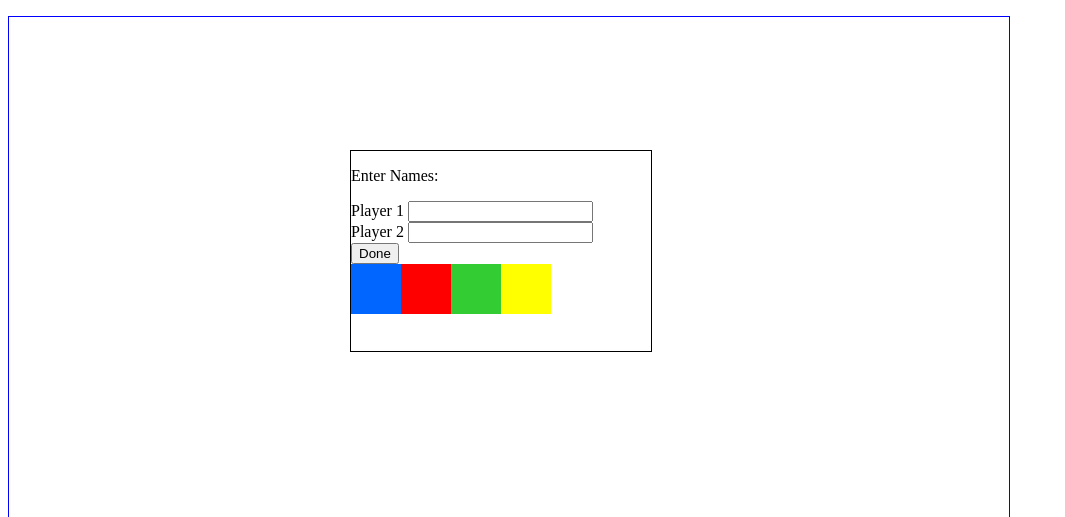
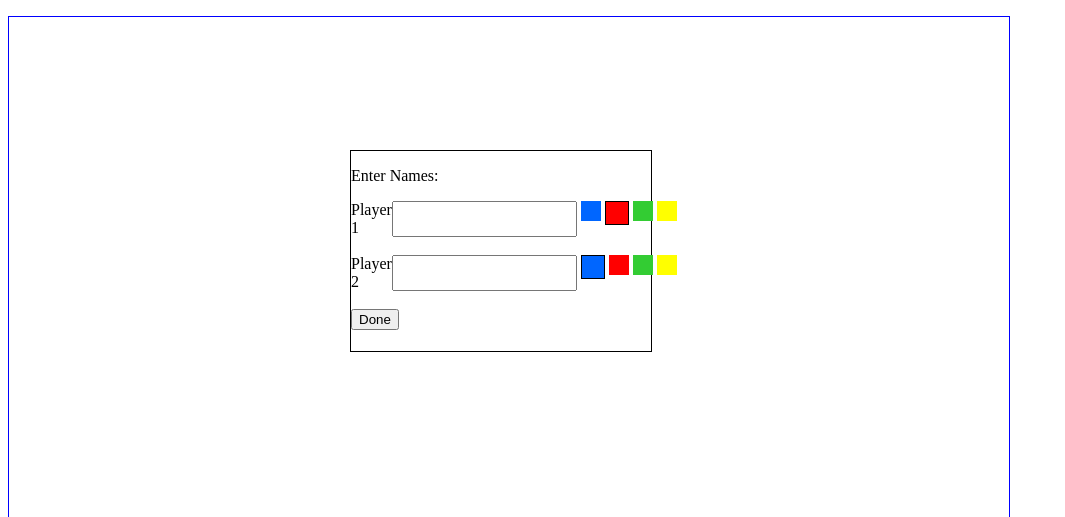
Before and after one commit to JanSchering/tronClassic-from-scratch, a plain HTML site: page dist/canvas.html in a window 1280 px wide. Shown: the top 517 px of the page, without its empty margins (0-1065 px from the left). Drawn offline with Linux system fonts and the light colour scheme.

Commit message:
colorPicker

```diff
--- a/src/css/canvas.css
+++ b/src/css/canvas.css
@@ -3,16 +3,27 @@
   position: fixed;
 }
 
+.player {
+  display: flex;
+}
+
 .colorPicker {
-  width: 200px;
-  height: 200px;
+  width: 100px;
+  height: 25px;
   display: flex;
   flex-direction: row;
 }
 
 .pickerChoice {
-  height: 50px;
-  width: 50px;
+  height: 20px;
+  width: 20px;
+  margin-left: 4px;
+}
+
+.picked {
+  height: 22px;
+  width: 22px;
+  border: 1px solid black;
 }
 
 /* The Colors for the different choices in the ColorPicker */
--- a/src/js/init.js
+++ b/src/js/init.js
@@ -1,34 +1,42 @@
-import { SETUP, RED, COLORPICKER } from "./literals.js";
-import { createPlayers } from "./players.js";
+import { SETUP, RED } from "./literals.js";
+import { createColorPicker } from "./utils.js";
+import { colorPickerListener } from "./listeners.js";
 
 export async function init() {
   const responses = new Promise((resolve, reject) => {
-    // GET CANVAS AND INITIALIZE
-    const canvas = document.getElementById("testCanvas");
-    this.ctx = canvas.getContext("2d");
-    this.ctx.fillStyle = RED;
-
     // CREATE INITIAL FORM
     const tmpContainer = document.createElement("div");
     tmpContainer.innerHTML = SETUP;
-    const target = tmpContainer.childNodes[0];
-    tmpContainer.innerHTML = COLORPICKER;
-    const colorPickerNode = tmpContainer.childNodes[0];
-    target.appendChild(colorPickerNode);
+    const form = tmpContainer.childNodes[0];
 
-    // APPEND INITIAL FORM TO DOM AND WAIT FOR PLAYER TO HIT ENTER
-    document.querySelector("body").appendChild(target);
+    // APPEND INITIAL FORM TO DOM
+    document.querySelector("body").appendChild(form);
+
+    // Inititalize the ColorPickerListener
+    const pickerListener = colorPickerListener();
+
+    // Set up a ColorPicker for each player
+    const picker1 = createColorPicker("picker1", "red");
+    pickerListener.bind(this.player1)(picker1);
+    document.getElementById("p1Setup").appendChild(picker1);
+    const picker2 = createColorPicker("picker2", "blue");
+    pickerListener.bind(this.player2)(picker2);
+    document.getElementById("p2Setup").appendChild(picker2);
+
+    // Attach Listener to the submit button
     document.getElementById("submit").addEventListener("click", () => {
+      // GET CANVAS AND INITIALIZE
+      const canvas = document.getElementById("testCanvas");
+      this.ctx = canvas.getContext("2d");
+      this.ctx.fillStyle = RED;
+
       //CREATE PLAYERS
-      const names = [];
-      names.push(document.getElementById("name_1").value);
-      names.push(document.getElementById("name_2").value);
-      const players = createPlayers(names);
-      this.player1 = players[0];
+      this.player1.name = document.getElementById("name_1").value;
+      this.player2.name = document.getElementById("name_2").value;
       document.getElementById("player1").textContent = this.player1.name;
-      this.player2 = players[1];
       document.getElementById("player2").textContent = this.player2.name;
-      target.parentNode.removeChild(target);
+      console.log(this.player1.color);
+      form.parentNode.removeChild(form);
       this.ctx.fillRect(this.player1.x_pos, this.player1.y_pos, 5, 5);
       this.ctx.fillRect(this.player2.x_pos, this.player2.y_pos, 5, 5);
       resolve(this.ctx);
--- a/src/js/listeners.js
+++ b/src/js/listeners.js
@@ -41,3 +41,19 @@ export async function addKeydownListener() {
     this.intervalID = setInterval(boundHandler, 33);
   });
 }
+
+export const colorPickerListener = function () {
+  return function (pickerNode) {
+    const pickerChoices = pickerNode.querySelectorAll(".pickerChoice");
+    Array.prototype.forEach.call(pickerChoices, (choice) => {
+      choice.addEventListener("click", (e) => {
+        const prevPicked = pickerNode.querySelector(
+          `div[data-color="${this.color}"]`
+        );
+        prevPicked.className = prevPicked.className.replace("picked", "");
+        this.color = e.target.getAttribute("data-color");
+        e.target.className += " picked";
+      });
+    });
+  };
+};
--- a/src/js/literals.js
+++ b/src/js/literals.js
@@ -1,20 +1,24 @@
 const SETUP = `<div class="setup">
   <p>Enter Names:</p>
+  <div class="player" id="p1Setup">
     <label>Player 1</label>
-        <input type="text" id="name_1"></input>
+    <input type="text" id="name_1">
+  </div>
   <br />
+  <div class="player" id="p2Setup">
     <label>Player 2</label>
-        <input type="text" id="name_2"></input>
+    <input type="text" id="name_2">
+  </div>
   <br />
   <input id="submit" type="button" value="Done" />
 </div>
     `;
 
 const COLORPICKER = `<div class="colorPicker">
-<div class="pickerChoice blue" ></div>
-<div class="pickerChoice red" ></div>
-<div class="pickerChoice green" ></div>
-<div class="pickerChoice yellow" ></div>
+  <div class="pickerChoice blue" data-color="blue"></div>
+  <div class="pickerChoice red" data-color="red"></div>
+  <div class="pickerChoice green" data-color="green"></div>
+  <div class="pickerChoice yellow" data-color="yellow"></div>
 </div>
 `;
 
@@ -45,15 +49,17 @@ const GAME = {
   scores: undefined,
   player1: {
     name: undefined,
-    x_pos: undefined,
-    y_pos: undefined,
+    x_pos: STARTING_COORD,
+    y_pos: STARTING_COORD,
     direction: NONE,
+    color: "red",
   },
   player2: {
     name: undefined,
-    x_pos: undefined,
-    y_pos: undefined,
+    x_pos: STARTING_COORD,
+    y_pos: STARTING_COORD * 2,
     direction: NONE,
+    color: "blue",
   },
 };
 
--- a/src/js/players.js
+++ /dev/null
@@ -1,18 +0,0 @@
-const BASE = 150;
-
-function createPlayer(name, idx) {
-  return {
-    name,
-    x_pos: BASE,
-    y_pos: BASE * (idx + 1),
-    direction: "NONE",
-  };
-}
-
-export function createPlayers(names) {
-  let players = [];
-  names.forEach((name, idx) => {
-    players[idx] = createPlayer(name, idx);
-  });
-  return players;
-}
--- a/src/js/utils.js
+++ b/src/js/utils.js
@@ -1,3 +1,5 @@
+import { COLORPICKER } from "./literals.js";
+
 /**
  * @description Helper-Function: Takes a numeric value for each the red, green and blue amount that we want
  * and returns the respective hexcode.
@@ -20,3 +22,25 @@ function rgbToHex(r, g, b) {
 export function getColorCode(r, g, b) {
   return "#" + ("000000" + rgbToHex(r, g, b)).slice(-6);
 }
+
+/**
+ *
+ * @param {string} id The ID of the ColorPicker container Node.
+ * @param {string} defaultColor possible values are: "red", "green", "blue", "yellow"
+ * @returns {HTMLDivElement} A container thay contains a set of colored containers
+ */
+export function createColorPicker(id, defaultColor) {
+  const tmpContainer = document.createElement("div");
+  tmpContainer.innerHTML = COLORPICKER;
+  const colorPicker = tmpContainer.childNodes[0];
+  colorPicker.id = id;
+  if (defaultColor) {
+    const choices = colorPicker.querySelectorAll("div[data-color]");
+    Array.prototype.forEach.call(choices, (choice) => {
+      if (choice.getAttribute("data-color") === defaultColor) {
+        choice.className += " picked";
+      }
+    });
+  }
+  return colorPicker;
+}
```
Lines whose indentation alone changed are shown as unchanged.
